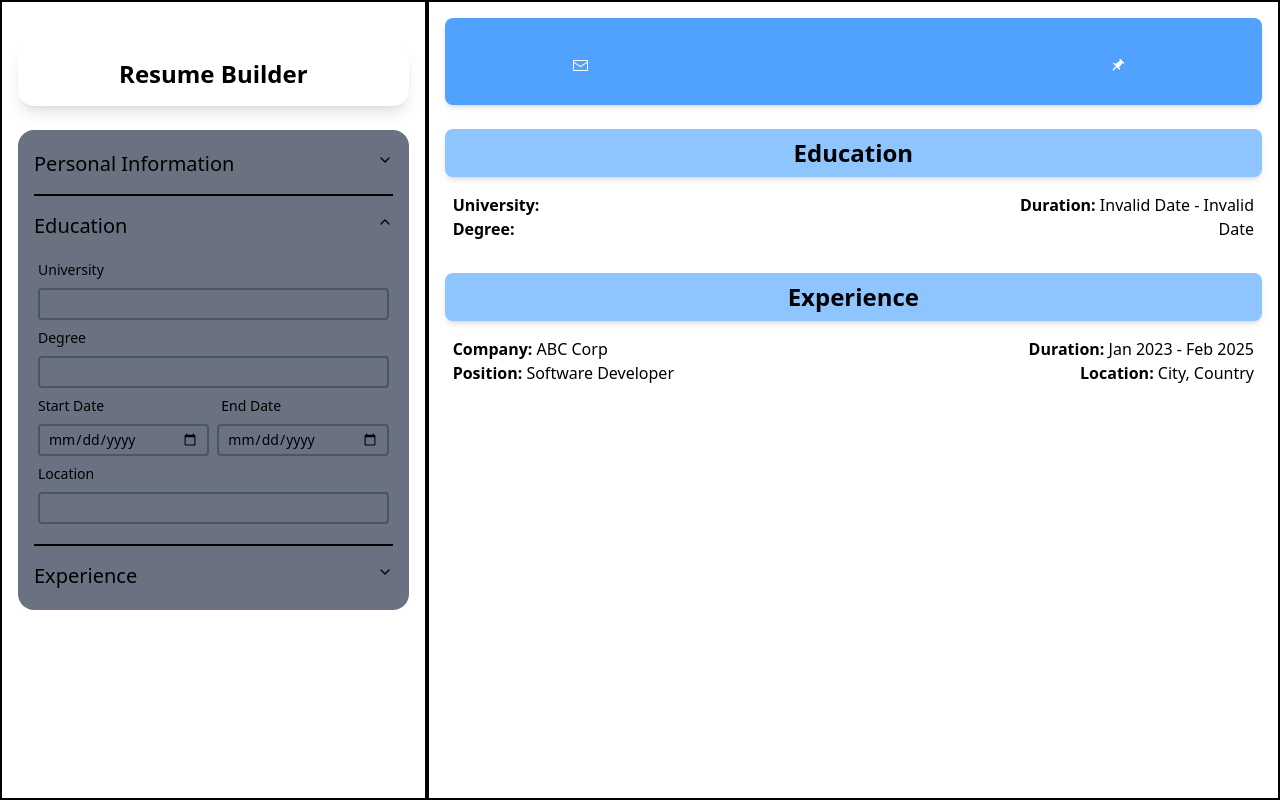
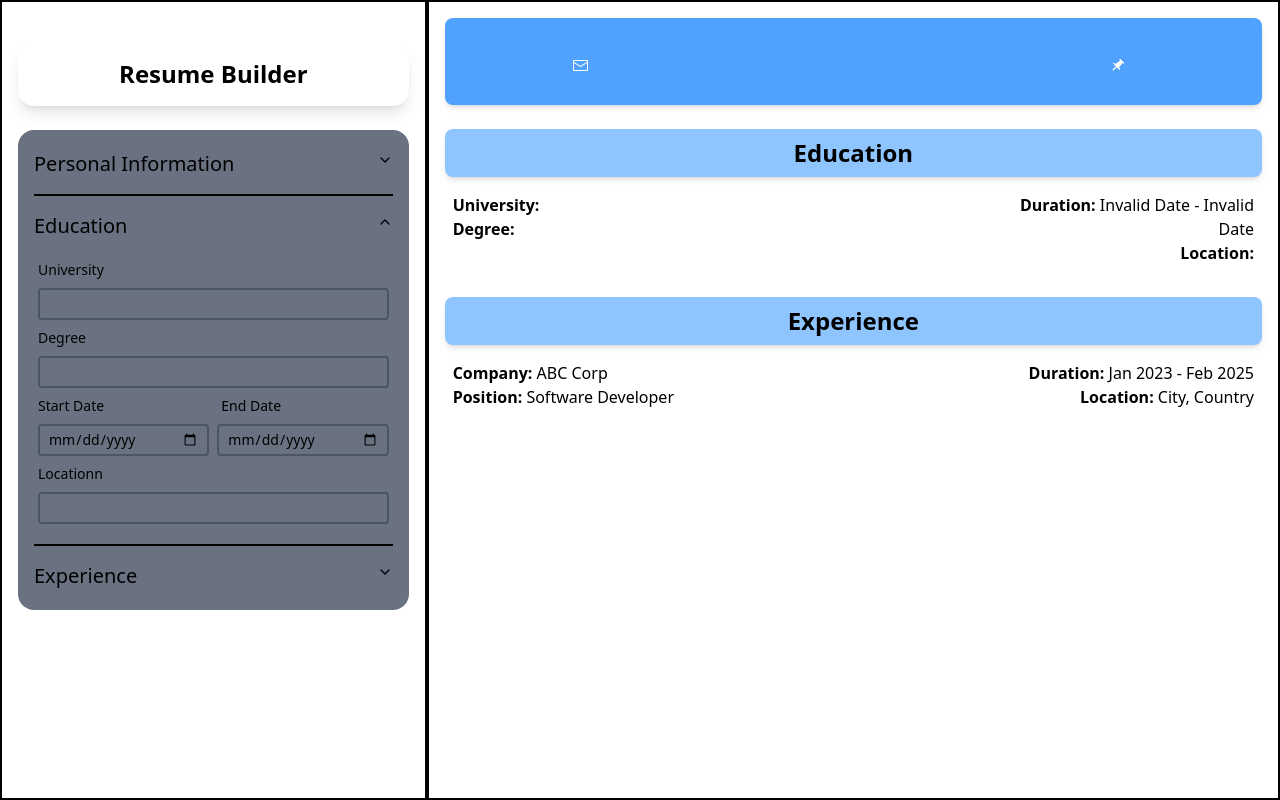
Before and after one commit to sajidahamed-git/resume-builder, a React (Vite) app: page / in a window 1280 px wide. Both pictures are taken after a click on the button "Education". Built offline with nearby package versions, Linux system fonts and the light colour scheme.

Commit message:
education section done

```diff
--- a/src/App.jsx
+++ b/src/App.jsx
@@ -4,7 +4,13 @@ import React, { useState } from "react";
 
 const initialValue = {
   personal: { firstName: "", email: "", phone: "", location: "" },
-  education: { university: "", degree: "", startDate: "", endDate: "" },
+  education: {
+    university: "",
+    degree: "",
+    startDate: "",
+    endDate: "",
+    location: "",
+  },
 };
 
 export default function App() {
--- a/src/Components/EducationForm.jsx
+++ b/src/Components/EducationForm.jsx
@@ -77,13 +77,15 @@ function EducationForm({ formData, updateResume }) {
       </div>
       <div className="flex flex-col">
         <label htmlFor="phone" className="m-1 text-sm font-medium text-black">
-        Location
+        Locationn
         </label>
         <input
           type="tel"
-          id="phone"
-          name="phone"
+          id="location"
+          name="education.location"
           //   value={formData.phone}
+              value={formData.education.location}
+              onChange={updateResume}
           //   onChange={handleChange}
           className="m-1 h-8 rounded-sm border-2 border-gray-600 transition-all duration-200 focus:rounded-md focus:border-black focus:ring-2 focus:ring-black"
         />
--- a/src/Resume.jsx
+++ b/src/Resume.jsx
@@ -50,7 +50,9 @@ export const Resume = ({ formData }) => {
               <div>
                 <strong>Duration:</strong> {formatDate(formData.education.startDate)} - {formatDate(formData.education.endDate)}
               </div>
-              <div>{formData.education.location}</div>
+            </div>
+            <div>
+              <strong>Location:</strong> {formData.education.location}
             </div>
           </div>
         </div>
```
